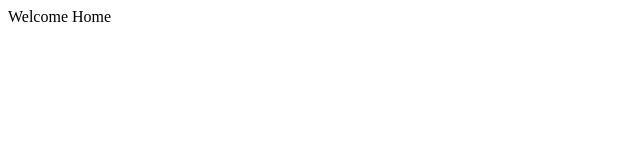
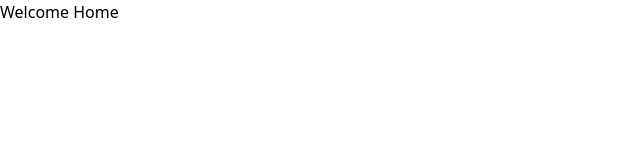
Before and after one commit to rohansingh2023/Debug-thugs-31, a React (Create React App) app in the folder agri/: page / in a window 1280 px wide. Shown: the top 160 px of the page, without its empty margins (0-640 px from the left). Built offline with nearby package versions, Linux system fonts and the light colour scheme; the HTML template or start-up script is replaced by a standard one.

Commit message:
tailwind integration

```diff
--- a/agri/package.json
+++ b/agri/package.json
@@ -35,5 +35,8 @@
       "last 1 firefox version",
       "last 1 safari version"
     ]
+  },
+  "devDependencies": {
+    "tailwindcss": "^3.2.7"
   }
 }
--- a/agri/src/index.css
+++ b/agri/src/index.css
@@ -0,0 +1,3 @@
+@tailwind base;
+@tailwind components;
+@tailwind utilities;
--- /dev/null
+++ b/agri/tailwind.config.js
@@ -0,0 +1,10 @@
+/** @type {import('tailwindcss').Config} */
+module.exports = {
+  content: [
+    "./src/**/*.{js,jsx,ts,tsx}",
+  ],
+  theme: {
+    extend: {},
+  },
+  plugins: [],
+}
```
Also changed, not shown: 1 other file (tests, documents, lock files or other folders).
